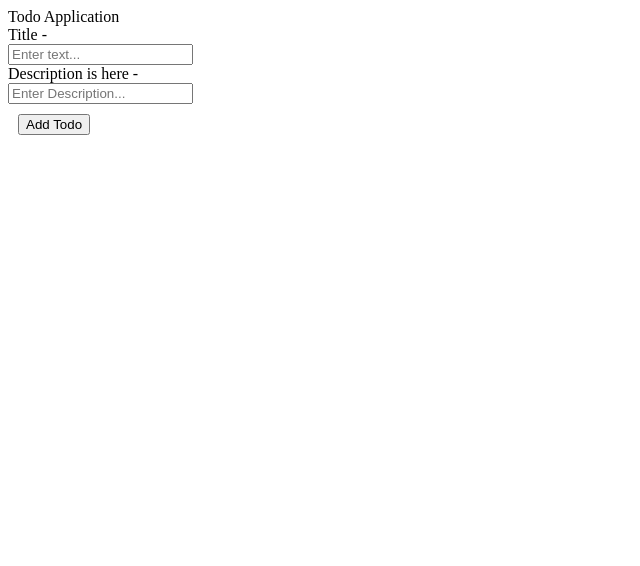
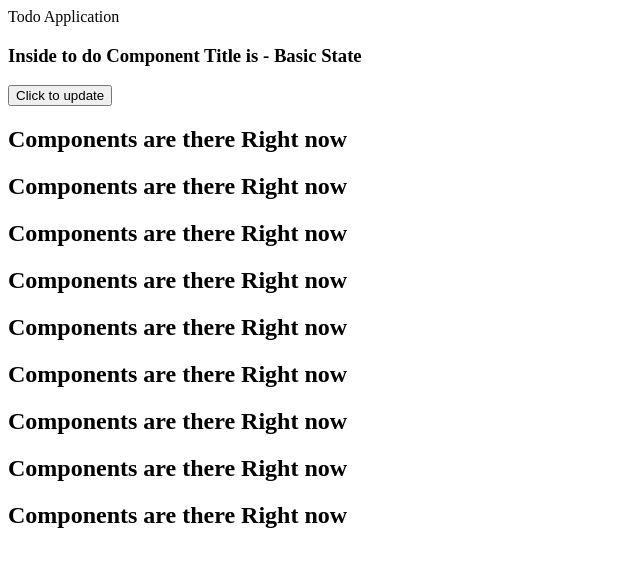
Before and after one commit to sarb001/react-todo, a React app in the folder frontend/: page / in a window 1280 px wide. Shown: the top 566 px of the page, without its empty margins (0-640 px from the left). Built offline with nearby package versions, Linux system fonts and the light colour scheme; the HTML template or start-up script is replaced by a standard one.

Commit message:
basic react hooks

```diff
--- a/frontend/src/App.jsx
+++ b/frontend/src/App.jsx
@@ -1,6 +1,7 @@
 
 import './App.css'
-import { Createtodo } from './components/Createtodo';
+// import { Createtodo } from './components/Createtodo';
+import { Todocomponent } from './components/Todocomponent';
 
 function App() {
 
@@ -8,7 +9,8 @@ function App() {
     <>
         <div> Todo Application  </div>
         <div>
-          <Createtodo />
+          {/* <Createtodo />  */}
+          <Todocomponent />
         </div>
     </>
   )
--- /dev/null
+++ b/frontend/src/components/Todocomponent.jsx
@@ -0,0 +1,34 @@
+
+// React.memo or  memo Hook
+
+import { useState } from "react"
+
+
+// Memoizing a component means - when props are not changed , dont  re-render the component
+
+export function Todocomponent(){
+
+    const[title,setTitle] = useState('Basic State ');
+
+    const Updatehandler = () => {
+         setTitle('Changing the  Main title ' + Math.random());
+    }
+
+    return (
+        <div>
+                 <h3> Inside to do Component Title is - {title}  </h3>
+                 <button onClick={Updatehandler}> Click  to update </button>
+                 <div>
+                    <h2> Components are there Right now  </h2>
+                    <h2> Components are there Right now  </h2>
+                    <h2> Components are there Right now  </h2>
+                    <h2> Components are there Right now  </h2>
+                    <h2> Components are there Right now  </h2>
+                    <h2> Components are there Right now  </h2>
+                    <h2> Components are there Right now  </h2>
+                    <h2> Components are there Right now  </h2>
+                    <h2> Components are there Right now  </h2>
+                 </div>
+        </div>
+    )
+}
```
